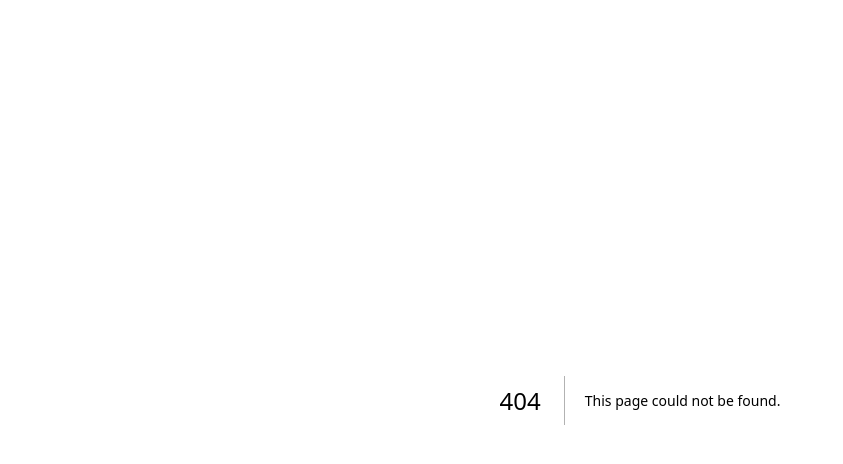
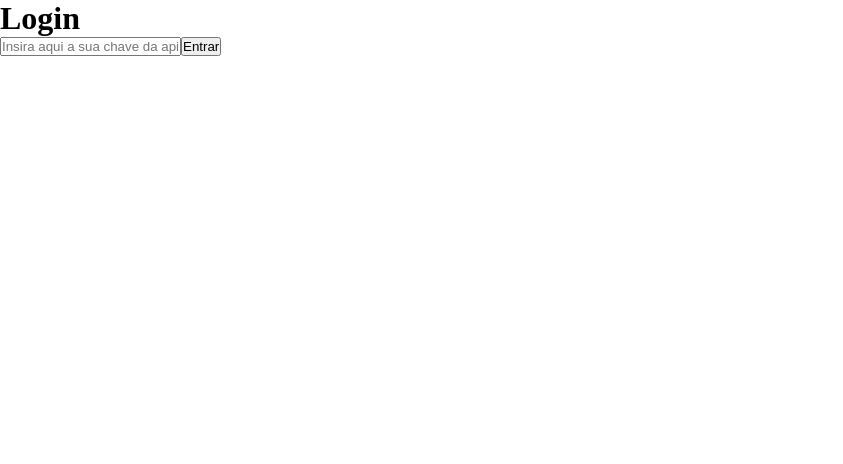
Before and after one commit to vinnidias/meu-time, a Next.js app: page /login in a window 1280 px wide. Before the commit this address had no page. Shown: the top 464 px of the page, without its empty margins (0-843 px from the left). Built offline with nearby package versions, Linux system fonts and the light colour scheme.

Commit message:
initial login page

```diff
--- /dev/null
+++ b/src/pages/login.tsx
@@ -0,0 +1,30 @@
+import { useContext } from "react";
+import { AuthContext } from "@/contexts/auth";
+import { getCountries } from "@/services/getCountries";
+import { useRouter } from "next/router";
+
+export default function Login() {
+  const router = useRouter();
+  const { apiKey, setApiKey } = useContext(AuthContext);
+  const handleLogin = async () => {
+    const { data, errors } = await getCountries(apiKey);
+    if(!errors.token){
+      router.push('/');
+    }
+    console.log("login: ", data.data);
+  };
+
+  return (
+    <>
+      <h1>Login</h1>
+
+      <input
+        type="text"
+        placeholder="Insira aqui a sua chave da api"
+        value={apiKey}
+        onChange={(e) => setApiKey(e.target.value)}
+      />
+      <button onClick={handleLogin}> Entrar </button>
+    </>
+  );
+}
```
